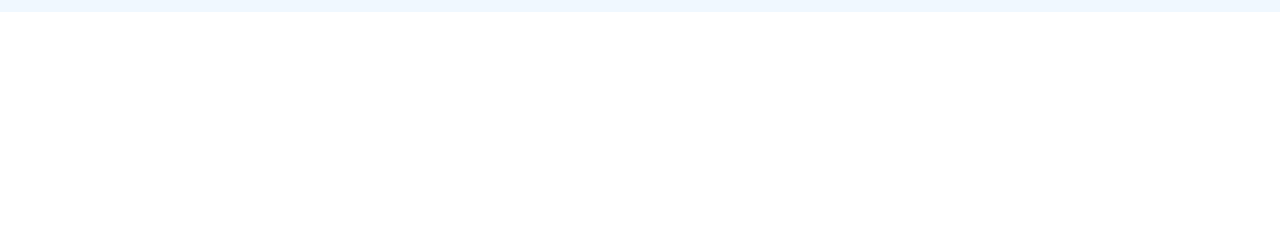
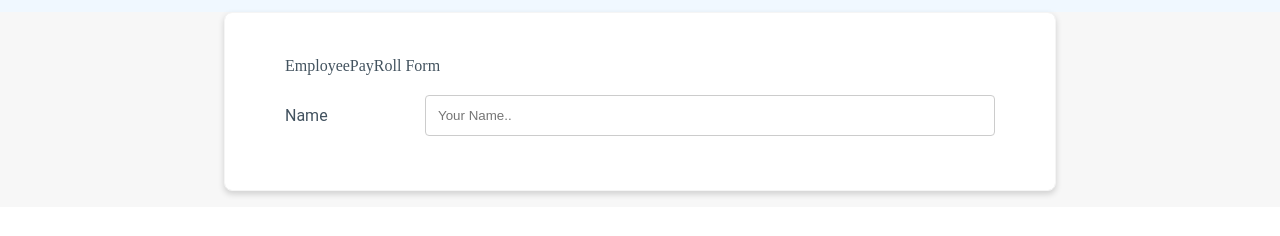
Before and after one commit to rajashri03/EmployeePayRollApp, a plain HTML site: page index.html in a window 1280 px wide. Shown: the part 48-284 px from the top of the page. Drawn offline with Linux system fonts and the light colour scheme.

Commit message:
[Rajashri]Add:Create a form header and input text element for name

```diff
--- a/css/style.css
+++ b/css/style.css
@@ -38,3 +38,55 @@ text-transform: capitalize;
 *{
     box-sizing: border-box;
 }
+.form-content{
+    min-height: calc(100%-80px);
+    background-color: #f7f7f7;
+    display: flex;
+    justify-content: center;
+    align-items: center;
+    border:0px solid green;
+}
+.form
+{
+    width: 65%;
+    padding: 44px 60px;
+    background: #ffffff 0% 0% no-repeat padding-box;
+    box-shadow: 0px 3px 6px #00000029;
+    border:1px solid #f5f5f5;
+    border-radius: 8px;
+    opacity: 1;
+}
+.form-head{
+    color:#43535f;
+    text-transform: capitalize;
+    padding-bottom: 20px;
+    opacity: 1;
+}
+.row-content{
+    display: flex;
+    flex-direction: row;
+    margin-bottom: 10px;
+    align-items: center;
+    border:0px solid green;
+}
+.label
+{
+    min-width: 140px;
+}
+label{
+    padding: 12px 12px 12px 0;
+    display: inline-block;
+}
+.text{
+    font-size:16px;
+    color:#42525f;
+    opacity: 1;
+    font-family: Roboto;
+}
+.input{
+    width: 100%;
+    padding: 12px;
+    border:1px solid #ccc;
+    border-radius: 4px;
+    resize: vertical;
+}
--- a/index.html
+++ b/index.html
@@ -11,8 +11,16 @@
                     <span class="emp-text">Employee</span>
                     <span class="emp-text emp-payroll">PayRoll</span>
                 </div>
-
             </div>
         </header>
+        <div class="form-content">
+            <form class="form" action="#" onsubmit="save();return false">
+                <div class="form-head">EmployeePayRoll Form</div>
+                <div class="row-content">
+                    <lable class="label text" for="name">Name</lable>
+                    <input class="input" type="text" id="name" name="name" placeholder="Your Name.." required>
+                </div>
+            </form>
+        </div>
     </body>
 </html>
```
